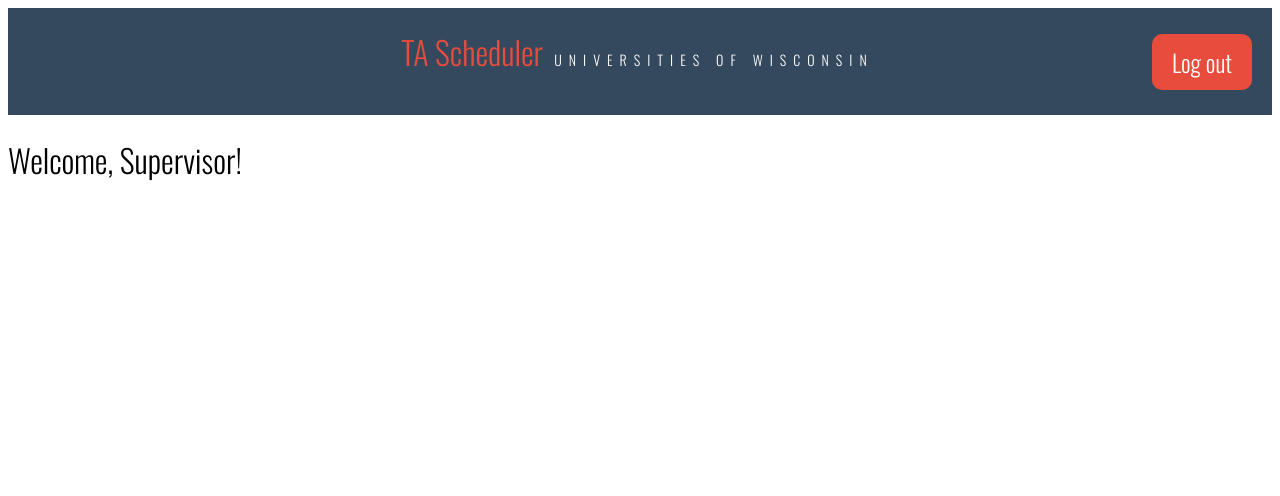
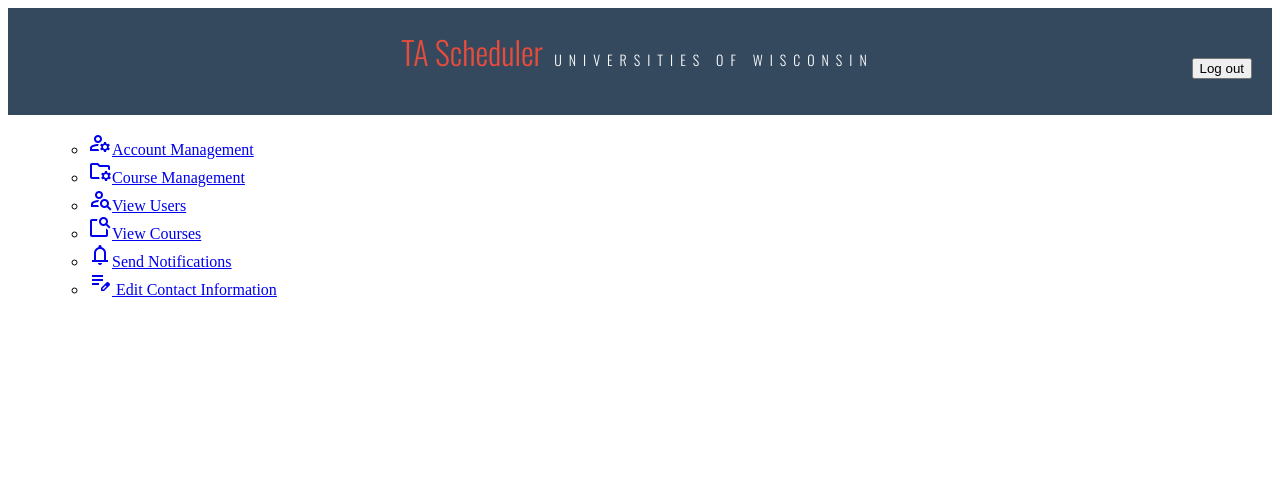
Before and after one commit to melanie-barrios/Group3, a Django app: page /homepage/ in a window 1280 px wide. Shown: the top 496 px of the page. Run offline with Django 5.2, Linux system fonts and the light colour scheme.

Commit message:
Update homepage.html
Added Navigation sidebar

```diff
--- a/TA_APP/templates/homepage.html
+++ b/TA_APP/templates/homepage.html
@@ -6,13 +6,19 @@
     <link rel="preconnect" href="https://fonts.googleapis.com">
     <link rel="preconnect" href="https://fonts.gstatic.com" crossorigin>
     <link href="https://fonts.googleapis.com/css2?family=Oswald:wght@200..700&display=swap" rel="stylesheet">
+    <link rel="stylesheet" href="https://fonts.googleapis.com/css2?family=Material+Symbols+Outlined:opsz,wght,FILL,GRAD@24,400,0,0">
+
     <title>TA Scheduler Homepage</title>
 
 </head>
-<body>
+
     <header>
         <div class="logout-container">
-            <a href="#">Log out</a>
+
+        <form action="" method="post">
+            {% csrf_token %}
+            <input type="submit" name="logout-container" value="Log out" />
+        </form>
         </div>
         <div class="logo-3">
             <a href="#">
@@ -22,8 +28,24 @@
         </div>
     </header>
 
-    <h1> Welcome, Supervisor! </h1>
+<body>
+     <div class="sidebar">
+    <div class="sidebar-header">
+{#      <title>   </title>#}
 
+    </div>
+    <ul class="menu-bar">
+        <ul class="menu-bar">
+            <li><a href="accountmanagement.html"><span class="material-symbols-outlined">manage_accounts</span>Account Management</a></li>
+            <li><a href="#"><span class="material-symbols-outlined">folder_managed</span>Course Management</a></li>
+            <li><a href="#"><span class="material-symbols-outlined">person_search</span>View Users</a></li>
+            <li><a href="#"><span class="material-symbols-outlined">feature_search</span>View Courses</a></li>
+            <li><a href="#"><span class="material-symbols-outlined">notifications</span>Send Notifications</a></li>
+            <li><a href="#"><span class="material-symbols-outlined">edit_note</span> Edit Contact Information</a></li>
+        </ul>
+
+    </ul>
+     </div>
     <footer>
         &copy 2024 Digital Dream Team, CS361. All rights reserved.
     </footer>
```
